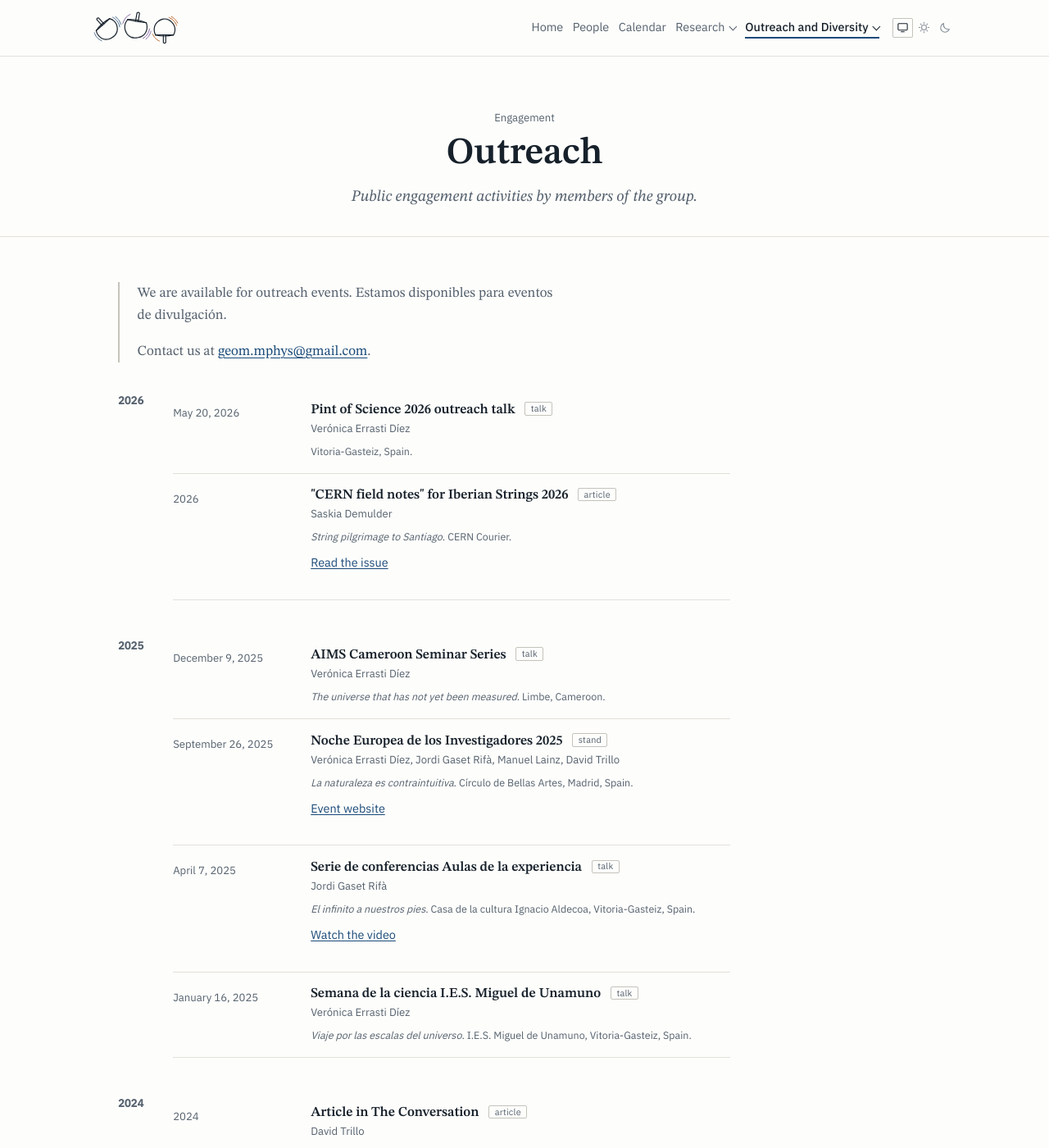
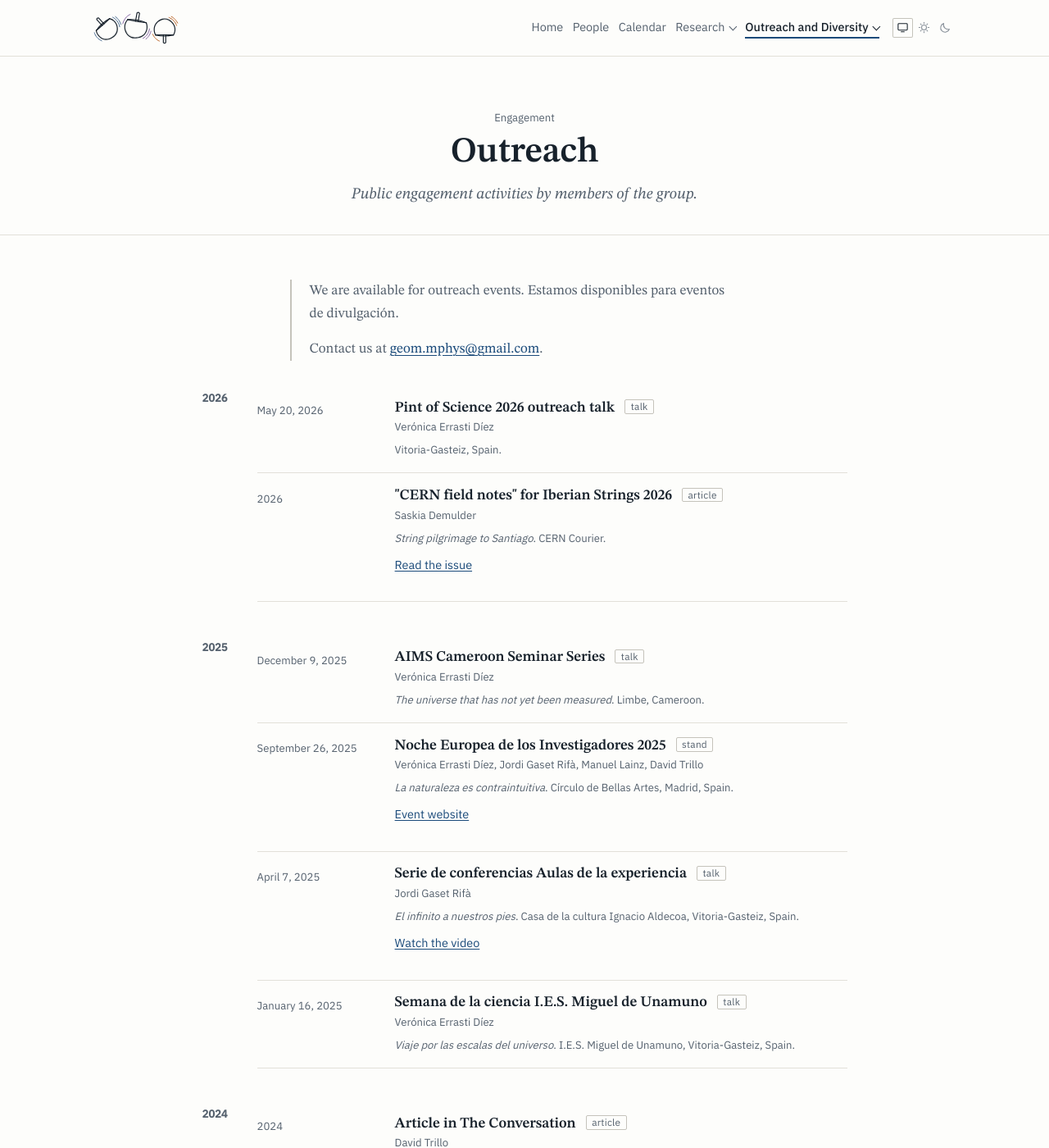
Before and after one commit to GeomMPhys/geommphys.github.io, a Jekyll site: the page built from outreach.md, in a window 1280 px wide and 1400 px high. Shown: the whole window at 82% size. Built offline with Jekyll 4.4.1, drawn with Linux system fonts in a browser that asks for light colours.

Commit message:
Design critique fixes: one type scale, three measures, one alignment
Three craft problems the critique measured, all touching every page.

A type scale that was not a scale. The site used 34 distinct type
styles, ten of them crowded between 15.5px and 19px — 0.82 next to
0.83 and 0.84, 1.04 next to 1.05 and 1.06, pairs differing by a sixth
of a pixel. That is not a decision anyone made; it is the residue of
choosing a size per component. Nine tokens now cover it: six for prose
and three for apparatus. 70 declarations remapped, four rules dropped
as duplicates of what they overrode, and the count falls to 19 styles,
most of the remainder being weights at a shared size rather than sizes.
The crowded band is now four clean steps.

Seven content widths became three. 992 / 940 / 840 / 747 / 720 / 645 /
572 collapse to --measure (prose), --measure-list (a list row) and the
container, plus --measure-mark for a block that hangs off a margin
mark, which is simply the list row plus the mark column. The worst pair
was the record pages, where the year group sat at 747 and the rows
inside it at 720 — 27px apart, which reads as a misalignment rather
than a choice. Every row on the site now shares a right edge, and the
"Read the report" rows stop hanging short of the list above them.

The centred header no longer fights a left-aligned body. Under a
centred title the content column hung left and stopped around 845px on
a 1200px screen, leaving the right third empty — most visibly on Awards
and Honours and the 404. The column is centred now; the text inside
each row stays left-aligned. This resolves, in the design's favour, the
one place where the two design documents disagreed.

Verified with the CI toolchain: builds, validator passes, all 13 pages
clear 380px, night checked.

Co-Authored-By: Claude Opus 5 (1M context) <noreply@anthropic.com>

```diff
--- a/assets/css/main.scss
+++ b/assets/css/main.scss
@@ -128,8 +128,33 @@
 
 
   --max-width: 1120px;
+  /* Type scale. Nine steps and nothing between them: six for prose in STIX
+     Two Text, three for apparatus in IBM Plex Sans. Before this the site used
+     34 distinct combinations, ten of them crowded between 15.5px and 19px —
+     differences of a sixth of a pixel, which is not a scale, just the residue
+     of choosing a size per component. Add a step here rather than a value
+     there. */
+  --fs-title: clamp(1.95rem, 3.6vw, 2.7rem);
+  --fs-section: clamp(1.3rem, 1.9vw, 1.6rem);
+  --fs-lead: clamp(1.08rem, 1.5vw, 1.2rem);
+  --fs-item: 1.12rem;
+  --fs-body: 1.0625rem;
+  --fs-body-sm: 0.95rem;
+
+  --fs-ui: 0.9rem;
+  --fs-meta: 0.82rem;
+  --fs-micro: 0.74rem;
+
+  /* Three measures and nothing else: running prose, a list row, and the
+     container. A block that hangs off a margin mark is --measure-mark, the
+     same list row plus the mark column, so every row on the site — marked or
+     not — lands on the same right edge. The site previously used seven widths
+     (992/940/840/747/720/645/572) and the 747-vs-720 pair read as a
+     misalignment rather than a decision. */
+  --mark-col: 4.2rem;
   --measure: 68ch;
   --measure-list: 45rem;
+  --measure-mark: calc(var(--mark-col) + var(--measure-list));
   --radius: 3px;
   --shadow-float: 0 6px 20px rgba(23, 33, 43, 0.11);
 
@@ -156,7 +181,7 @@ body {
   background: var(--paper);
   color: var(--ink);
   font-family: var(--font-serif);
-  font-size: 1.0625rem;
+  font-size: var(--fs-body);
   line-height: 1.62;
   text-rendering: optimizeLegibility;
   -webkit-font-smoothing: antialiased;
@@ -189,19 +214,19 @@ h3 {
 }
 
 h1 {
-  font-size: clamp(1.95rem, 3.6vw, 2.85rem);
+  font-size: var(--fs-title);
   line-height: 1.1;
   text-wrap: balance;
 }
 
 h2 {
   margin-top: 2.6rem;
-  font-size: clamp(1.3rem, 1.9vw, 1.6rem);
+  font-size: var(--fs-section);
   text-wrap: balance;
 }
 
 h3 {
-  font-size: 1.15rem;
+  font-size: var(--fs-item);
 }
 
 p {
@@ -238,7 +263,7 @@ address {
 .lead {
   max-width: 62ch;
   color: var(--ink-soft);
-  font-size: clamp(1.08rem, 1.5vw, 1.2rem);
+  font-size: var(--fs-lead);
   line-height: 1.5;
 }
 
@@ -272,7 +297,7 @@ address {
   background: var(--ink);
   color: var(--paper);
   font-family: var(--font-sans);
-  font-size: 0.9rem;
+  font-size: var(--fs-ui);
   transform: translateY(-160%);
 }
 
@@ -350,7 +375,7 @@ address {
   border-bottom: 2px solid transparent;
   color: var(--ink-soft);
   font-family: var(--font-sans);
-  font-size: 0.9rem;
+  font-size: var(--fs-ui);
   text-decoration: none;
 }
 
@@ -502,7 +527,7 @@ address {
   max-width: 26ch;
   margin: 0;
   font-family: var(--font-serif);
-  font-size: clamp(1.95rem, 3.6vw, 2.7rem);
+  font-size: var(--fs-title);
   font-weight: 400;
   letter-spacing: -0.008em;
   line-height: 1.14;
@@ -534,7 +559,7 @@ address {
   background: var(--accent);
   color: var(--accent-ink);
   font-family: var(--font-sans);
-  font-size: 0.92rem;
+  font-size: var(--fs-ui);
   font-weight: 500;
   text-decoration: none;
   transition: background-color 0.15s ease, border-color 0.15s ease, color 0.15s ease;
@@ -564,6 +589,12 @@ address {
   flex-wrap: wrap;
   align-items: center;
   gap: 0.2rem 1.1rem;
+}
+
+/* A links row under a list belongs to that list, so it takes the list's
+   measure rather than the narrower prose one. */
+.page-content__inner > .links {
+  max-width: var(--measure-list);
 }
 
 /* These rows are flex containers, so their links are flex items rather than
@@ -580,7 +611,7 @@ address {
 
 .links a {
   font-family: var(--font-sans);
-  font-size: 0.9rem;
+  font-size: var(--fs-ui);
   font-weight: 400;
 }
 
@@ -624,7 +655,7 @@ address {
 
 .section__heading a {
   font-family: var(--font-sans);
-  font-size: 0.9rem;
+  font-size: var(--fs-ui);
   white-space: nowrap;
 }
 
@@ -634,7 +665,7 @@ address {
 
 .home-intro p {
   color: var(--ink-soft);
-  font-size: clamp(1.08rem, 1.5vw, 1.2rem);
+  font-size: var(--fs-lead);
   line-height: 1.5;
 }
 
@@ -662,7 +693,7 @@ address {
   margin: 0 0 0.5rem;
   color: var(--ink-soft);
   font-family: var(--font-sans);
-  font-size: 0.82rem;
+  font-size: var(--fs-meta);
 }
 
 .page-heading h1 {
@@ -683,7 +714,7 @@ address {
   margin: 0 0 0.5rem;
   color: var(--ink-soft);
   font-family: var(--font-sans);
-  font-size: 0.82rem;
+  font-size: var(--fs-meta);
 }
 
 /* One photograph, used once, at its own size — not as a scrim behind
@@ -759,13 +790,13 @@ address {
 .compact-list {
   margin-top: 0.6rem;
   color: var(--ink-soft);
-  font-size: 0.98rem;
+  font-size: var(--fs-body-sm);
 }
 
 .meta {
   color: var(--ink-soft);
   font-family: var(--font-sans);
-  font-size: 0.88rem;
+  font-size: var(--fs-ui);
 }
 
 .page-intro,
@@ -792,7 +823,7 @@ address {
 }
 
 .page-intro__note {
-  font-size: 0.96rem;
+  font-size: var(--fs-body-sm);
 }
 
 /* ── Drawn marks ────────────────────────────────────────────────────────
@@ -831,7 +862,7 @@ address {
 }
 
 .empty {
-  max-width: var(--measure);
+  max-width: var(--measure-list);
   margin: 0 0 1rem;
   padding: 0;
   border: 0;
@@ -871,7 +902,7 @@ address {
 .signpost h2 {
   margin: 0 0 0.4rem;
   font-family: var(--font-serif);
-  font-size: 1.12rem;
+  font-size: var(--fs-item);
   font-weight: 600;
 }
 
@@ -884,7 +915,7 @@ address {
 .signpost__topics {
   color: var(--ink-soft);
   font-family: var(--font-sans);
-  font-size: 0.82rem;
+  font-size: var(--fs-meta);
   line-height: 1.6;
 }
 
@@ -893,7 +924,7 @@ address {
   margin: 0.4rem 0 0;
   color: var(--ink-soft);
   font-family: var(--font-sans);
-  font-size: 0.82rem;
+  font-size: var(--fs-meta);
 }
 
 /* A section heading sits over its own list, so it takes the same measure —
@@ -917,7 +948,7 @@ address {
   margin: 0 0 2.4rem;
   padding: 0;
   font-family: var(--font-sans);
-  font-size: 0.88rem;
+  font-size: var(--fs-ui);
   list-style: none;
 }
 
@@ -984,7 +1015,7 @@ address {
   flex: 0 0 auto;
   color: var(--ink-soft);
   font-family: var(--font-sans);
-  font-size: 0.82rem;
+  font-size: var(--fs-meta);
   font-variant-numeric: tabular-nums;
 }
 
@@ -1006,12 +1037,37 @@ address {
 .person-page__role {
   color: var(--ink-soft);
   font-family: var(--font-sans);
-  font-size: 0.88rem;
+  font-size: var(--fs-ui);
 }
 
 .person-page__nopapers {
   max-width: var(--measure-list);
   color: var(--ink-soft);
+}
+
+/* The page header is centred, so the body column is too. Left-hanging content
+   under a centred title left the right third of a desktop screen empty and
+   read as two conflicting alignments — most visibly on Awards and Honours and
+   the 404. Centring the column keeps the designer's header and costs one
+   margin. The text inside each row stays left-aligned; only the column moves. */
+.page-content__inner > h2,
+.page-content__inner > p,
+.page-content__inner > ul,
+.page-content__inner > ol,
+.page-content__inner > .record-list,
+.page-content__inner > .publication-list,
+.page-content__inner > .place-list,
+.page-content__inner > .name-list,
+.page-content__inner > .stack,
+.page-content__inner > .tally,
+.page-content__inner > .resource-grid,
+.page-content__inner > .person-page__id,
+.page-content__inner > .page-intro,
+.page-content__inner > .page-callout,
+.page-content__inner > .links,
+.page-content__inner > .empty,
+.page-content__inner > .grid {
+  margin-inline: auto;
 }
 
 /* ── Grids ─────────────────────────────────────────────────────────── */
@@ -1066,7 +1122,7 @@ address {
 .resource-grid,
 .resource-grid--compact {
   display: block;
-  max-width: 40em;
+  max-width: var(--measure-list);
   margin: 1.6rem 0 2.25rem;
 }
 
@@ -1083,21 +1139,12 @@ address {
   border-bottom: 0;
 }
 
-.resource-card h3 {
-  margin-bottom: 0.2rem;
-  font-size: 1.04rem;
-}
-
-.resource-card p {
-  font-size: 0.9rem;
-}
-
 .resource-card .links {
   margin-top: 0.35rem;
 }
 
 .resource-card .links a {
-  font-size: 0.82rem;
+  font-size: var(--fs-meta);
 }
 
 .stack > .card {
@@ -1111,16 +1158,12 @@ address {
 .card h3,
 .resource-card h3 {
   margin: 0 0 0.45rem;
-  font-size: 1.18rem;
-}
-
-.research-line-card h3 {
-  font-size: 1.32rem;
+  font-size: var(--fs-item);
 }
 
 .resource-card p {
   color: var(--ink-soft);
-  font-size: 0.98rem;
+  font-size: var(--fs-body-sm);
 }
 
 .card p:last-child,
@@ -1146,7 +1189,7 @@ address {
   gap: 0 1rem;
   /* Centred as a block on its own measure, so the § marks give the page one
      left edge rather than hugging the container. */
-  max-width: calc(4.2rem + 34em);
+  max-width: var(--measure-mark);
   margin: 0 auto;
   padding: 1.1rem 0;
   border-bottom: 1px solid var(--rule);
@@ -1161,7 +1204,7 @@ address {
   margin: 0;
   color: var(--ink-soft);
   font-family: var(--font-sans);
-  font-size: 0.82rem;
+  font-size: var(--fs-meta);
   font-variant-numeric: tabular-nums;
   line-height: 2.1;
 }
@@ -1175,7 +1218,7 @@ address {
 .line h3 {
   margin: 0 0 0.3rem;
   font-family: var(--font-serif);
-  font-size: 1.12rem;
+  font-size: var(--fs-item);
   font-weight: 600;
   line-height: 1.3;
 }
@@ -1205,7 +1248,7 @@ address {
   margin: 0;
   color: var(--ink-soft);
   font-family: var(--font-sans);
-  font-size: 0.82rem;
+  font-size: var(--fs-meta);
 }
 
 /* A roster is a run of names, and every one of them is now a link. Solid
@@ -1227,7 +1270,7 @@ address {
    the same margin grid the year marks and the § marks use, so the page has one
    left edge rather than three. Not cards: there is nothing to separate. */
 .feeds {
-  max-width: calc(10rem + 40em);
+  max-width: var(--measure-mark);
   margin: 2.6rem auto 0;
   padding-top: 1.6rem;
   border-top: 1px solid var(--rule);
@@ -1249,7 +1292,7 @@ address {
   margin: 0;
   color: var(--ink-soft);
   font-family: var(--font-sans);
-  font-size: 0.82rem;
+  font-size: var(--fs-meta);
   line-height: 1.55;
 }
 
@@ -1260,14 +1303,14 @@ address {
 .feed__body {
   grid-column: 2;
   margin: 0;
-  font-size: 1.05rem;
+  font-size: var(--fs-body);
   line-height: 1.5;
 }
 
 .feed__meta {
   color: var(--ink-soft);
   font-family: var(--font-sans);
-  font-size: 0.82rem;
+  font-size: var(--fs-meta);
 }
 
 @media (max-width: 640px) {
@@ -1292,11 +1335,11 @@ address {
 
 /* The map's caption on the home page: Figure 1, centred under the frame. */
 .figure-caption {
-  max-width: 52ch;
+  max-width: var(--measure);
   margin: 0.9rem auto 0;
   color: var(--ink-soft);
   font-family: var(--font-sans);
-  font-size: 0.82rem;
+  font-size: var(--fs-meta);
   text-align: center;
 }
 
@@ -1333,7 +1376,7 @@ address {
   background: none;
   color: var(--ink-soft);
   font-family: var(--font-sans);
-  font-size: 0.83rem;
+  font-size: var(--fs-meta);
   font-variant-numeric: tabular-nums;
   line-height: 1.45;
   white-space: normal;
@@ -1341,7 +1384,7 @@ address {
 
 .record h3 {
   margin: 0 0 0.15rem;
-  font-size: 1.15rem;
+  font-size: var(--fs-item);
 }
 
 .record__meta {
@@ -1352,7 +1395,7 @@ address {
 .record__note {
   margin: 0.42rem 0 0;
   color: var(--ink-soft);
-  font-size: 0.97rem;
+  font-size: var(--fs-body-sm);
 }
 
 .record .links {
@@ -1400,8 +1443,8 @@ math {
   display: grid;
   grid-template-columns: 3.2rem minmax(0, 1fr);
   gap: 0 1rem;
-  max-width: calc(4.2rem + 40em);
-  margin-bottom: 2.5rem;
+  max-width: var(--measure-mark);
+  margin: 0 auto 2.5rem;
 }
 
 .page-content .year-mark {
@@ -1411,7 +1454,7 @@ math {
   border: 0;
   color: var(--ink-soft);
   font-family: var(--font-sans);
-  font-size: 0.82rem;
+  font-size: var(--fs-meta);
   font-variant-numeric: tabular-nums;
   /* aligns the mark with the first row's title, not with the top of the rule */
   line-height: 2.45;
@@ -1435,23 +1478,19 @@ math {
   margin: 0;
 }
 
-.year-group .record h3 {
-  font-size: 1.04rem;
-}
-
 .year-group .record__meta {
   color: var(--ink-soft);
   font-family: var(--font-sans);
-  font-size: 0.82rem;
+  font-size: var(--fs-meta);
 }
 
 .year-group .record__note {
   font-family: var(--font-sans);
-  font-size: 0.78rem;
+  font-size: var(--fs-meta);
 }
 
 .year-group .record__date {
-  font-size: 0.82rem;
+  font-size: var(--fs-meta);
 }
 
 /* Awards carry no per-row date — the year mark in the margin says it — so the
@@ -1474,7 +1513,7 @@ math {
   border-radius: 2px;
   color: var(--ink-soft);
   font-family: var(--font-sans);
-  font-size: 0.68rem;
+  font-size: var(--fs-micro);
   font-weight: 400;
   letter-spacing: 0.02em;
   vertical-align: 0.14em;
@@ -1516,7 +1555,7 @@ math {
   grid-row: 1 / span 3;
   color: var(--ink-soft);
   font-family: var(--font-sans);
-  font-size: 0.78rem;
+  font-size: var(--fs-meta);
   font-variant-numeric: tabular-nums;
   line-height: 1.85;
 }
@@ -1529,14 +1568,14 @@ math {
 
 .publication h3 {
   margin: 0 0 0.18rem;
-  font-size: 1.16rem;
+  font-size: var(--fs-item);
   line-height: 1.34;
 }
 
 .publication__authors {
   margin: 0;
   color: var(--ink);
-  font-size: 1rem;
+  font-size: var(--fs-body-sm);
 }
 
 .publication__meta,
@@ -1551,7 +1590,7 @@ math {
 .publication__venue {
   color: var(--ink-soft);
   font-family: var(--font-sans);
-  font-size: 0.85rem;
+  font-size: var(--fs-ui);
 }
 
 .publication__meta a,
@@ -1565,7 +1604,7 @@ math {
   background: none;
   color: var(--accent);
   font-family: var(--font-sans);
-  font-size: 0.85rem;
+  font-size: var(--fs-ui);
   font-variant-numeric: tabular-nums;
   text-decoration: none;
   white-space: nowrap;
@@ -1598,7 +1637,7 @@ math {
   background: none;
   color: var(--ink-soft);
   font-family: var(--font-sans);
-  font-size: 0.6rem;
+  font-size: var(--fs-micro);
   font-weight: 500;
   line-height: 1;
   text-decoration: none;
@@ -1633,7 +1672,7 @@ math {
 }
 
 .profile-link span {
-  font-size: 0.6rem;
+  font-size: var(--fs-micro);
 }
 
 /* ── Collaborations, in plain text ──────────────────────────────────────
@@ -1656,14 +1695,14 @@ math {
 
 .page-content .place h3 {
   margin: 0 0 0.15rem;
-  font-size: 1.04rem;
+  font-size: var(--fs-item);
 }
 
 .place__who {
   margin: 0;
   color: var(--ink-soft);
   font-family: var(--font-sans);
-  font-size: 0.82rem;
+  font-size: var(--fs-meta);
 }
 
 .place__where {
@@ -1821,7 +1860,7 @@ math {
   color: var(--ink);
   box-shadow: var(--shadow-float);
   font-family: var(--font-sans);
-  font-size: 0.8rem;
+  font-size: var(--fs-meta);
   line-height: 1.45;
   pointer-events: none;
   transform: translateY(calc(-100% - 12px));
@@ -1841,7 +1880,7 @@ math {
   display: block;
   margin-bottom: 0.3rem;
   color: var(--ink-soft);
-  font-size: 0.77rem;
+  font-size: var(--fs-micro);
 }
 
 .network-map__tooltip ul {
@@ -1863,7 +1902,7 @@ math {
   margin: 0.6rem 0 0;
   color: var(--ink-soft);
   font-family: var(--font-sans);
-  font-size: 0.84rem;
+  font-size: var(--fs-meta);
   text-align: center;
 }
 
@@ -1889,7 +1928,7 @@ math {
   padding: 0;
   color: var(--ink-soft);
   font-family: var(--font-sans);
-  font-size: 0.87rem;
+  font-size: var(--fs-ui);
   list-style: none;
 }
 
@@ -1920,7 +1959,7 @@ math {
   gap: 0.35rem 0.8rem;
   margin: 0;
   font-family: var(--font-sans);
-  font-size: 0.85rem;
+  font-size: var(--fs-ui);
 }
 
 .cal-subscribe__label {
@@ -1937,7 +1976,7 @@ math {
 #calendar {
   margin-top: 1rem;
   font-family: var(--font-sans);
-  font-size: 0.92rem;
+  font-size: var(--fs-ui);
 }
 
 .fc {
@@ -1957,7 +1996,7 @@ math {
   background: none;
   color: var(--ink-soft);
   font-family: var(--font-sans);
-  font-size: 0.82rem;
+  font-size: var(--fs-meta);
   font-weight: 400;
 }
 
@@ -2004,7 +2043,7 @@ math {
 .fc .fc-col-header-cell-cushion {
   color: var(--ink-soft);
   font-family: var(--font-sans);
-  font-size: 0.74rem;
+  font-size: var(--fs-micro);
 }
 
 /* MON TUE WED, as drawn: the only uppercase on the page, and it is a
@@ -2087,7 +2126,7 @@ math {
   padding: 0;
   border: 0;
   font-family: var(--font-serif);
-  font-size: 1.3rem;
+  font-size: var(--fs-section);
   font-weight: 600;
 }
 
@@ -2131,7 +2170,7 @@ math {
   margin: 0;
   color: var(--ink-soft);
   font-family: var(--font-sans);
-  font-size: 0.78rem;
+  font-size: var(--fs-meta);
   letter-spacing: 0.04em;
   text-transform: uppercase;
 }
@@ -2149,7 +2188,7 @@ math {
   color: var(--ink);
   cursor: pointer;
   font-family: var(--font-sans);
-  font-size: 0.88rem;
+  font-size: var(--fs-ui);
 }
 
 .cal-details__close:hover {
@@ -2165,7 +2204,7 @@ math {
   background: var(--footer-bg);
   color: var(--footer-ink);
   font-family: var(--font-sans);
-  font-size: 0.9rem;
+  font-size: var(--fs-ui);
 }
 
 .site-footer__inner {
@@ -2182,7 +2221,7 @@ math {
 
 .site-footer strong {
   font-family: var(--font-serif);
-  font-size: 1.06rem;
+  font-size: var(--fs-body);
   font-weight: 600;
 }
 
```
